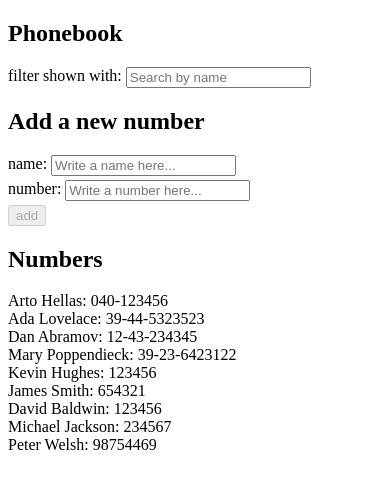
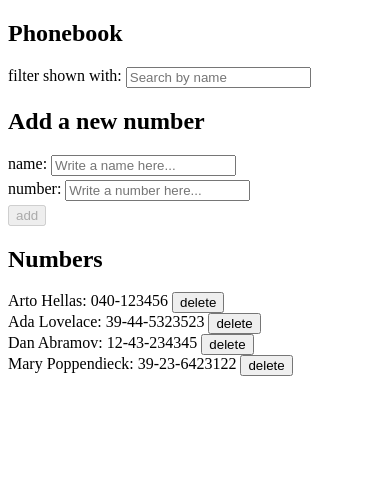
Before and after one commit to kevmhughes/fullstackopen, a React (Vite) app in the folder part2/the_phonebook/: page / in a window 390 px wide. Shown: the top 488 px of the page. Built offline with nearby package versions, Linux system fonts and the light colour scheme; data requests are answered from the project's data file.

Commit message:
2.14: The Phonebook step 9

```diff
--- a/part2/the_phonebook/db.json
+++ b/part2/the_phonebook/db.json
@@ -19,31 +19,6 @@
       "name": "Mary Poppendieck",
       "number": "39-23-6423122",
       "id": "4"
-    },
-    {
-      "id": "bdf8",
-      "name": "Kevin Hughes",
-      "number": "123456"
-    },
-    {
-      "id": "edd3",
-      "name": "James Smith",
-      "number": "654321"
-    },
-    {
-      "id": "3162",
-      "name": "David Baldwin",
-      "number": "123456"
-    },
-    {
-      "id": "1cd0",
-      "name": "Michael Jackson",
-      "number": "234567"
-    },
-    {
-      "id": "f95a",
-      "name": "Peter Welsh",
-      "number": "98754469"
     }
   ]
 }
--- a/part2/the_phonebook/src/App.jsx
+++ b/part2/the_phonebook/src/App.jsx
@@ -1,5 +1,5 @@
 import { useState, useEffect } from "react";
-import personService from "./services/persons"
+import personService from "./services/persons";
 import Filter from "./components/Filter";
 import Form from "./components/Form";
 import List from "./components/List";
@@ -10,14 +10,14 @@ const App = () => {
   const [newName, setNewName] = useState("");
   const [newNumber, setNewNumber] = useState("");
 
-  // GET => the initial state of the data is fetched from json-server using the axios-library.
+  // AXIOS GET => the initial state of the data is fetched from json-server using the axios-library
   useEffect(() => {
     console.log("effect");
     personService
       .getAll()
       .then((response) => {
         console.log("promise fulfilled");
-      console.log("data", response.data)
+        console.log("data", response.data);
         setPersons(response.data);
       })
       .catch((error) => {
@@ -40,7 +40,7 @@ const App = () => {
     setNewNumber(event.target.value);
   };
 
-  // POST => Handle adding a new person to the phonebook
+  // AXIOS POST => Handle adding a new person to the phonebook
   const handleAddName = (event) => {
     event.preventDefault();
     const newNameObject = {
@@ -69,19 +69,44 @@ const App = () => {
   };
 
   // Handle filtering the phonebook by name
-  const handleFilteredPersonsListChange = (event) => {
+  const handleFilteredPersons = (event) => {
     const filteredPersons = persons.filter((person) =>
       person.name.toLowerCase().includes(event.target.value.toLowerCase())
     );
     setFilteredPersons(filteredPersons);
   };
 
+  // AXIOS DELETE => remove the person from the server
+  const handleDeletePerson = (id) => {
+    const confirmDeletion = window.confirm(
+      "Are you sure you want to delete this person?"
+    );
+
+    if (confirmDeletion) {
+      personService
+        .remove(id)
+        .then(() => {
+          console.log("Deleted person with id:", id);
+
+          // Remove the deleted person from the list of persons
+          const updatedPersons = persons.filter((person) => person.id !== id);
+
+          // Update both persons and filteredPersons
+          setPersons(updatedPersons);
+          setFilteredPersons(updatedPersons); // Sync filteredPersons with updated persons list
+        })
+        .catch((error) => {
+          console.error("Error deleting person:", error);
+        });
+    } else {
+      console.log("deletion cancelled");
+    }
+  };
+
   return (
     <div>
       <h2>Phonebook</h2>
-      <Filter
-        handleFilteredPersonsListChange={handleFilteredPersonsListChange}
-      />
+      <Filter handleFilteredPersons={handleFilteredPersons} />
       <h2>Add a new number</h2>
       <Form
         handleAddName={handleAddName}
@@ -91,7 +116,10 @@ const App = () => {
         newName={newName}
       />
       <h2>Numbers</h2>
-      <List filteredPersons={filteredPersons} />
+      <List
+        filteredPersons={filteredPersons}
+        handleDeletePerson={handleDeletePerson}
+      />
     </div>
   );
 };
--- /dev/null
+++ b/part2/the_phonebook/src/components/Button.jsx
@@ -0,0 +1,7 @@
+import React from "react";
+
+const Button = ({ handleDeletePerson }) => {
+  return <button onClick={handleDeletePerson}>delete</button>;
+};
+
+export default Button;
--- a/part2/the_phonebook/src/components/Filter.jsx
+++ b/part2/the_phonebook/src/components/Filter.jsx
@@ -1,12 +1,12 @@
 import React from "react";
 
-const Filter = ({ handleFilteredPersonsListChange }) => {
+const Filter = ({ handleFilteredPersons }) => {
   return (
     <div style={{ display: "flex", gap: "4px" }}>
       filter shown with:
       <input
         type="text"
-        onChange={handleFilteredPersonsListChange}
+        onChange={handleFilteredPersons}
         placeholder="Search by name"
       />
     </div>
--- a/part2/the_phonebook/src/components/List.jsx
+++ b/part2/the_phonebook/src/components/List.jsx
@@ -1,7 +1,7 @@
 import React from "react";
 import Person from "./Person";
 
-const List = ({ filteredPersons }) => {
+const List = ({ filteredPersons, handleDeletePerson }) => {
   if (!Array.isArray(filteredPersons)) {
     return <div>Error: filteredPersons is not an array!</div>;
   }
@@ -9,7 +9,11 @@ const List = ({ filteredPersons }) => {
   return (
     <>
       {filteredPersons.map((person) => (
-        <Person person={person} key={person.name}/>
+        <Person
+          person={person}
+          key={person.name}
+          handleDeletePerson={handleDeletePerson}
+        />
       ))}
     </>
   );
--- a/part2/the_phonebook/src/components/Person.jsx
+++ b/part2/the_phonebook/src/components/Person.jsx
@@ -1,9 +1,13 @@
 import React from "react";
+import Button from "./Button";
 
-const Person = ({ person }) => {
+const Person = ({ person, handleDeletePerson }) => {
   return (
-    <div>
-      {person.name}: {person.number}
+    <div style={{ display: "flex", gap: "4px" }}>
+      <div>
+        {person.name}: {person.number}
+      </div>
+      <Button handleDeletePerson={() => handleDeletePerson(person.id)} />
     </div>
   );
 };
--- a/part2/the_phonebook/src/services/persons.js
+++ b/part2/the_phonebook/src/services/persons.js
@@ -1,15 +1,20 @@
-import axios from 'axios'
-const baseUrl = 'http://localhost:3001/persons'
+import axios from "axios";
+const baseUrl = "http://localhost:3001/persons";
 
 const getAll = () => {
-  return axios.get(baseUrl)
-}
+  return axios.get(baseUrl);
+};
 
-const create = newObject => {
-  return axios.post(baseUrl, newObject)
-}
+const create = (newObject) => {
+  return axios.post(baseUrl, newObject);
+};
+
+const remove = (id) => {
+  return axios.delete(`${baseUrl}/${id}`);
+};
 
 export default {
-  getAll: getAll,
-  create: create,
-}
+  getAll,
+  create,
+  remove,
+};
```
Lines whose indentation alone changed are shown as unchanged.
